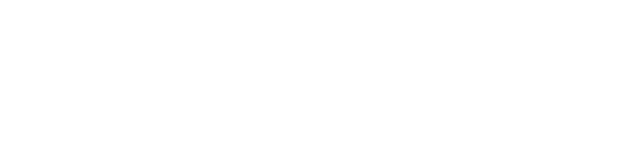
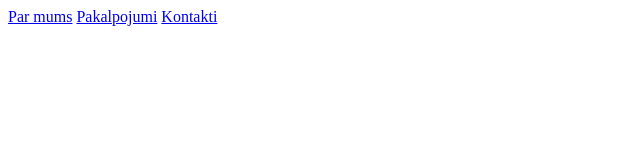
Before and after one commit to Lesthy/2204_demo, a plain HTML site: page index.html in a window 1280 px wide. Shown: the whole page, without its empty margins (0-640 px from the left). Drawn offline with Linux system fonts and the light colour scheme.

Commit message:
Pievienoju strukturu

```diff
--- a/index.html
+++ b/index.html
@@ -8,7 +8,11 @@
 </head>
 <body>
 
-    <div class="hey"></div>
+    <div class="links">
+        <a href="par-mums.html">Par mums</a>
+        <a href="pakalpojumi.html">Pakalpojumi</a>
+        <a href="kontakti.html">Kontakti</a>
+    </div>
 
 </body>
 </html>
```
Also changed, not shown: kontakti.html (added, +1 -0 lines), pakalpojumi.html (added, +1 -0 lines), par-mums.html (added, +1 -0 lines).
